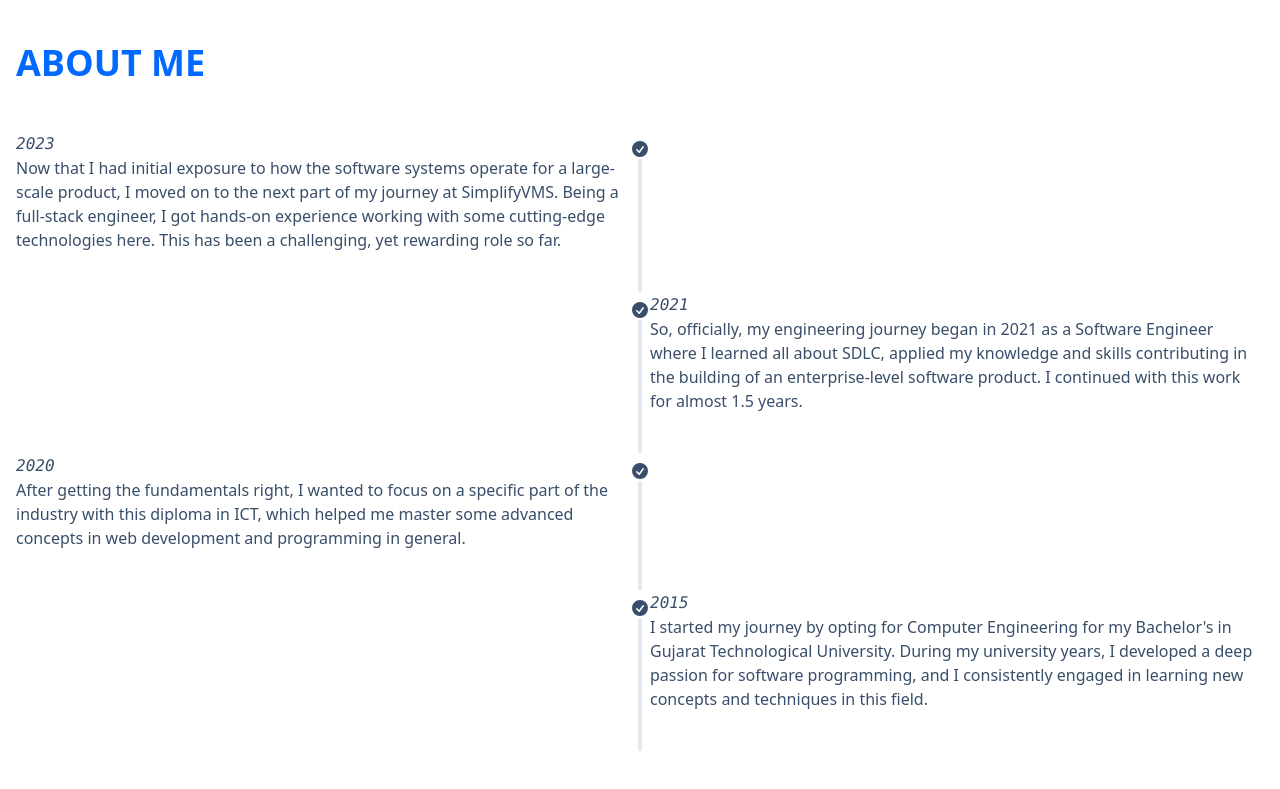
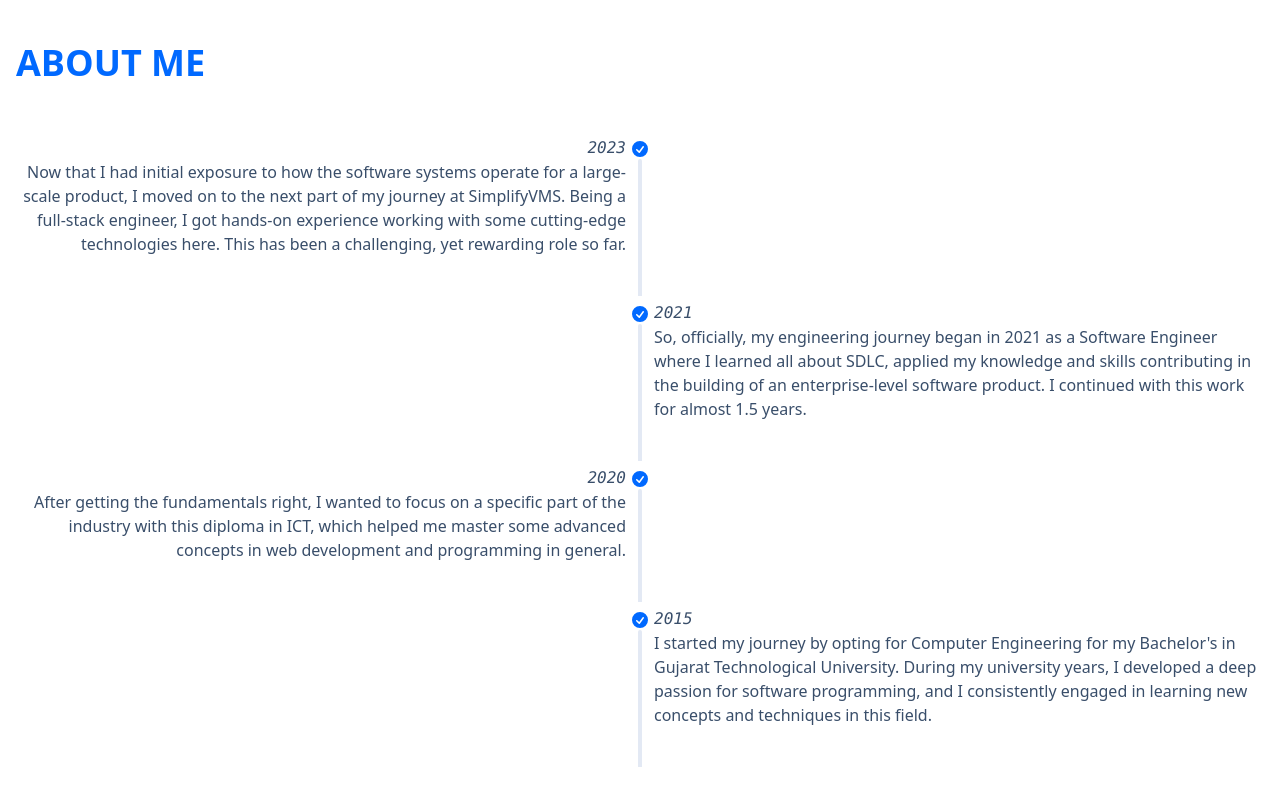
Before and after one commit to nsptel/nsptel.github.io, a Next.js app: page / in a window 1280 px wide. Shown: the part 720-1509 px from the top of the page. Built offline with nearby package versions, Linux system fonts and the light colour scheme.

Commit message:
Fix UI issues with timeline, remove unneeded foot component

```diff
--- a/app/_components/ConnectMedia.jsx
+++ b/app/_components/ConnectMedia.jsx
@@ -4,15 +4,18 @@ import { SOCIAL_MEDIA } from '@/_constants';
 import { BsDownload } from 'react-icons/bs';
 import { ThemeSwitcher } from './ThemeSwitcher';
 
-export function ConnectMedia() {
+export function ConnectMedia({ showThemeSwitcher = true }) {
   return (
     <nav>
       <ul className="flex items-center gap-5">
-        <li>
-          <span className="hover:text-primary text-2xl">
-            <ThemeSwitcher />
-          </span>
-        </li>
+        {showThemeSwitcher ? (
+          <li>
+            <span className="hover:text-primary text-2xl">
+              <ThemeSwitcher />
+            </span>
+          </li>
+        ) : null}
+
         <li>
           <a
             href="/assets/Resume.pdf"
--- a/app/_components/Footer.jsx
+++ b/app/_components/Footer.jsx
@@ -15,7 +15,6 @@ export function AppFooter() {
       <div className="flex flex-col md:flex-row justify-between items-center gap-10 md:gap-5">
         <p className="font-light">Copyright &copy; {year} Nilkumar Patel</p>
         <ScrollTop />
-        <ConnectMedia />
       </div>
     </footer>
   );
--- a/app/sections/about/TimeLine.jsx
+++ b/app/sections/about/TimeLine.jsx
@@ -45,7 +45,7 @@ export function TimeLine() {
   const carouselRef = useRef(null);
 
   const scroll = (node, left) => {
-    return node.scrollTo({ left, behavior: 'smooth' });
+    return node?.scrollTo({ left, behavior: 'smooth' });
   };
 
   useEffect(() => {
@@ -68,7 +68,7 @@ export function TimeLine() {
             <svg
               xmlns="http://www.w3.org/2000/svg"
               viewBox="0 0 20 20"
-              fill="currentColor"
+              fill="oklch(var(--p))"
               className="h-5 w-5"
             >
               <path
@@ -80,11 +80,9 @@ export function TimeLine() {
           </div>
           <div
             className={
-              'timeline-' +
-              (index % 2 ? 'end' : 'start') +
-              ' md:text-' +
-              (index % 2 ? 'start' : 'end') +
-              ' mb-10'
+              index % 2
+                ? 'timeline-end mb-10'
+                : 'timeline-start mb-10 pb-10 md:text-end md:pb-0'
             }
           >
             <time className="font-mono italic">{data.year}</time>
```
